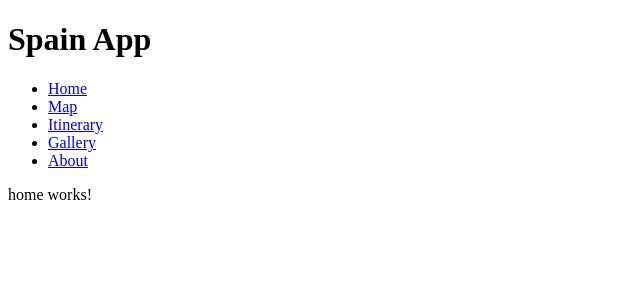
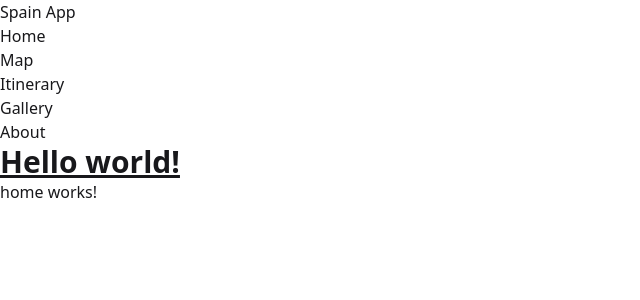
Before and after one commit to trevor-hunter/spain2025-app, an Angular app: page /home in a window 1280 px wide. Shown: the top 300 px of the page, without its empty margins (0-640 px from the left). Built offline with nearby package versions, Linux system fonts and the light colour scheme.

Commit message:
added tailwindcss framework and daisyui plugin

```diff
--- a/package.json
+++ b/package.json
@@ -17,7 +17,10 @@
     "@angular/platform-browser": "^19.2.0",
     "@angular/platform-browser-dynamic": "^19.2.0",
     "@angular/router": "^19.2.0",
+    "@tailwindcss/postcss": "^4.1.4",
+    "postcss": "^8.5.3",
     "rxjs": "~7.8.0",
+    "tailwindcss": "^4.1.4",
     "tslib": "^2.3.0",
     "zone.js": "~0.15.0"
   },
@@ -27,6 +30,7 @@
     "@angular/compiler-cli": "^19.2.0",
     "@types/jasmine": "~5.1.0",
     "angular-cli-ghpages": "^2.0.3",
+    "daisyui": "^5.0.28",
     "jasmine-core": "~5.6.0",
     "karma": "~6.4.0",
     "karma-chrome-launcher": "~3.2.0",
--- a/src/app/app.component.html
+++ b/src/app/app.component.html
@@ -9,6 +9,10 @@
       <li><a routerLink="/about" routerLinkActive="active" ariaCurrentWhenActive="page">About</a></li>
     </ul>
   </nav>
+
+  <h1 class="text-3xl font-bold underline">
+    Hello world!
+  </h1>
 </main>
 
 <router-outlet />
--- a/src/styles.css
+++ b/src/styles.css
@@ -1 +1,3 @@
 /* You can add global styles to this file, and also import other style files */
+@import "tailwindcss";
+@plugin "daisyui";
```
Also changed, not shown: .postcssrc.json (added), 1 other file (tests, documents, lock files or other folders).
